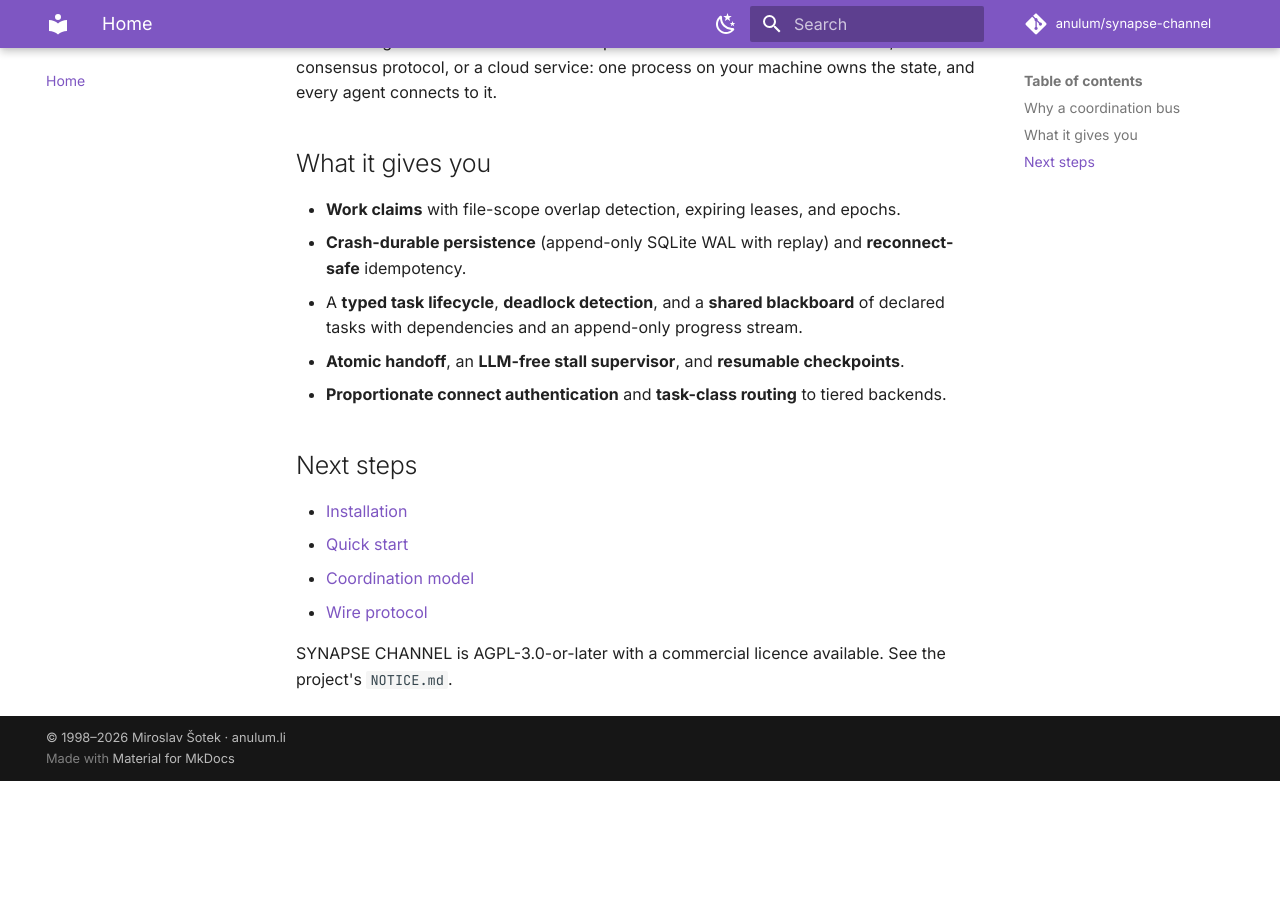
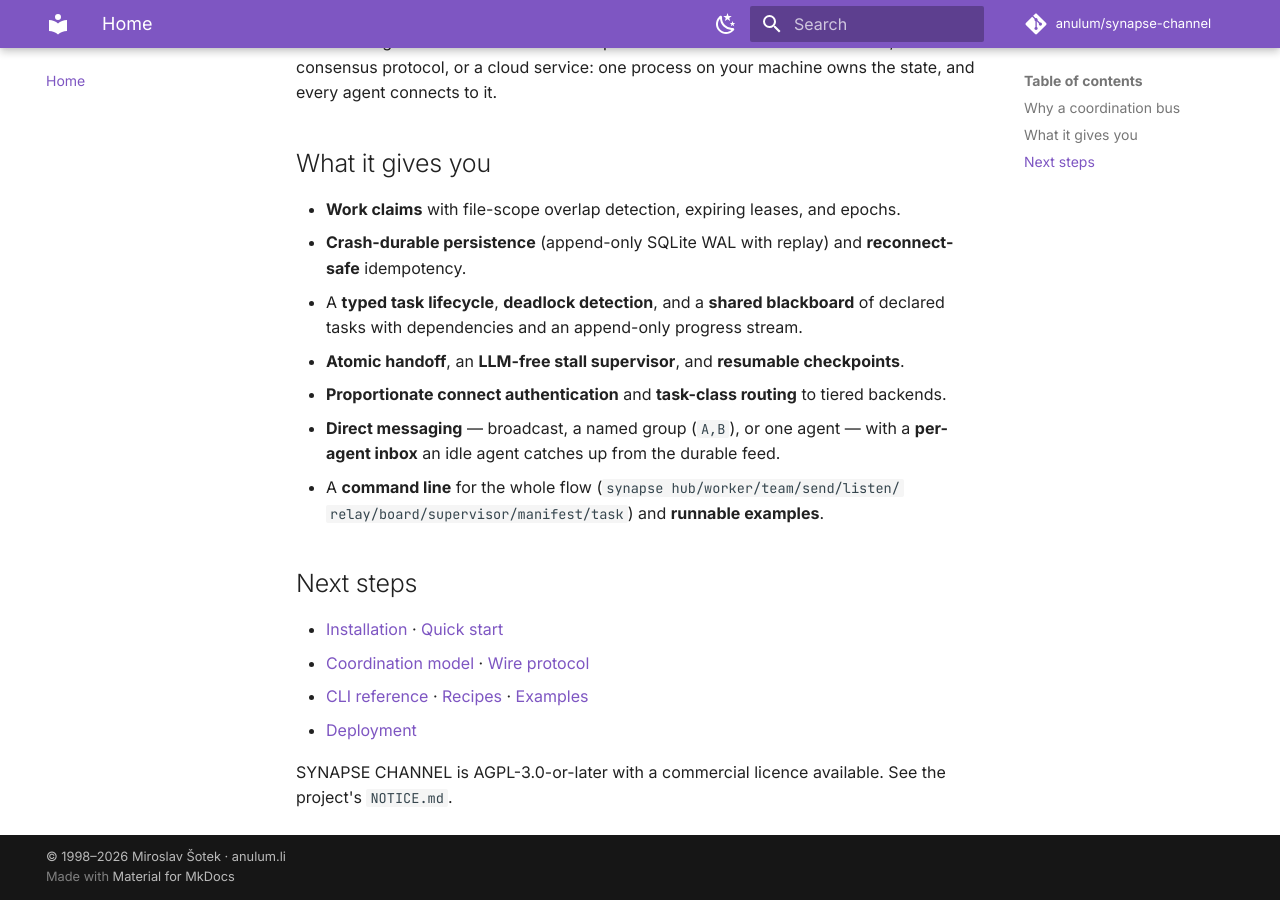
Before and after one commit to anulum/synapse-channel, an MkDocs documentation site: the page built from docs/index.md, in a window 1280 px wide and 900 px high, scrolled down 536 px. Built offline with MkDocs 1.6.1 and Material for MkDocs 9.7.7, drawn with Linux system fonts in a browser that asks for light colours; comment, search, counter and statistics services are not loaded; before the commit the page ends 1317 px from its top, so only the background shows below that.

Commit message:
Round out the documentation site
Add an Examples page surfacing the three runnable demos, refresh the landing page
to cover direct messaging, the per-agent inbox, the full CLI, and the new Recipes,
Examples, and Deployment pages, and document the PyPI and pipx installs alongside
the from-source path.

Authored by Anulum Fortis & Arcane Sapience (protoscience@anulum.li)

```diff
--- a/docs/_generated/capability_manifest.json
+++ b/docs/_generated/capability_manifest.json
@@ -3,7 +3,7 @@
     "benchmark_harnesses": 2,
     "classes": 28,
     "cli_subcommands": 13,
-    "documentation_pages": 11,
+    "documentation_pages": 12,
     "optional_dependency_groups": 3,
     "package_modules": 21,
     "public_api_exports": 39,
--- a/docs/index.md
+++ b/docs/index.md
@@ -29,13 +29,17 @@
   checkpoints**.
 - **Proportionate connect authentication** and **task-class routing** to tiered
   backends.
+- **Direct messaging** — broadcast, a named group (`A,B`), or one agent — with a
+  **per-agent inbox** an idle agent catches up from the durable feed.
+- A **command line** for the whole flow (`synapse hub/worker/team/send/listen/
+  relay/board/supervisor/manifest/task`) and **runnable examples**.
 
 ## Next steps
 
-- [Installation](installation.md)
-- [Quick start](quickstart.md)
-- [Coordination model](coordination-model.md)
-- [Wire protocol](protocol.md)
+- [Installation](installation.md) · [Quick start](quickstart.md)
+- [Coordination model](coordination-model.md) · [Wire protocol](protocol.md)
+- [CLI reference](cli.md) · [Recipes](recipes.md) · [Examples](examples.md)
+- [Deployment](deployment.md)
 
 SYNAPSE CHANNEL is AGPL-3.0-or-later with a commercial licence available. See the
 project's `NOTICE.md`.
--- a/mkdocs.yml
+++ b/mkdocs.yml
@@ -71,6 +71,7 @@
   - Wire protocol: protocol.md
   - CLI reference: cli.md
   - Recipes: recipes.md
+  - Examples: examples.md
   - Deployment: deployment.md
   - Benchmarks: benchmarks.md
   - API reference: api.md
```
Also changed, not shown: README.md (+1 -1 lines), docs/examples.md (added, +42 -0 lines), docs/installation.md (+13 -0 lines).
